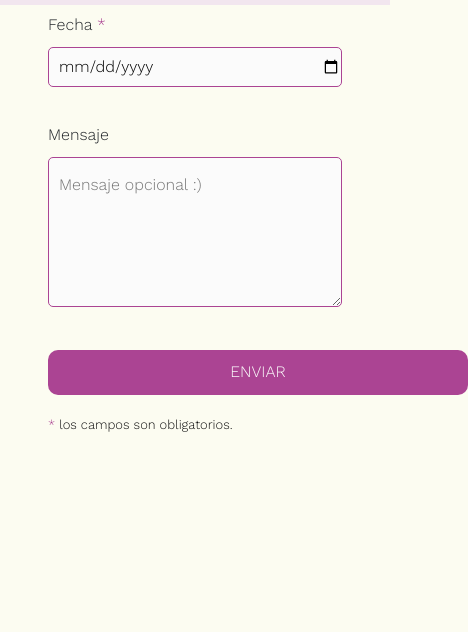
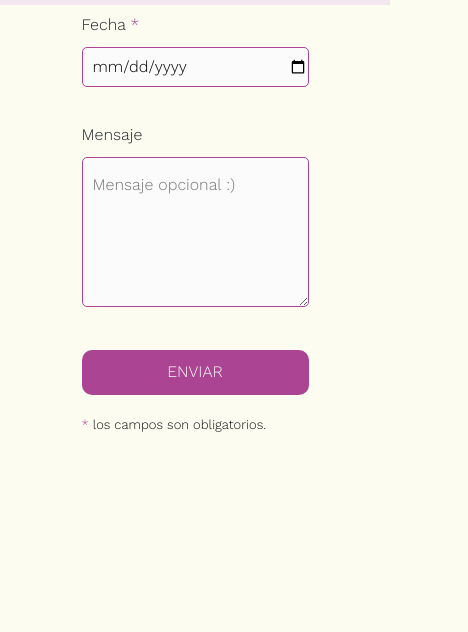
Before and after one commit to maurotondato/PF-Tondato, a plain HTML site: page reservatuconsulta.html in a window 390 px wide. Shown: the part 839-1471 px from the top of the page, 468 px wide, since content can reach past the window. Drawn offline with nearby package versions, Linux system fonts and the light colour scheme.

Commit message:
se modifico el boton del formulario en verison mobile

```diff
--- a/reservatuconsulta.html
+++ b/reservatuconsulta.html
@@ -77,7 +77,7 @@
                             placeholder="Mensaje opcional :)"></textarea>
                     </p>
                     <button type="submit" name="enviar_formulario" id="enviar">
-                        <span>Enviar</span>
+                        <span class="botonenviar">Enviar</span>
                     </button>
                     <p class="aviso">
                         <span class="obligatorio"> * </span>los campos son obligatorios.
--- a/scss/media/_queries.scss
+++ b/scss/media/_queries.scss
@@ -80,6 +80,10 @@
         margin-bottom: 50px;
     }
 
+    span {
+        text-align: center;
+    }
+
     .ubicacion-container {
         align-items: center;
         text-align: center;
@@ -93,6 +97,10 @@
     .mapa-ubicacion iframe {
         padding-left: 3rem;
         width: 85%;
+    }
+
+    #enviar {
+        width: 100%;
     }
 }
 
```
Also changed, not shown: css/style.css, 1 other file.
